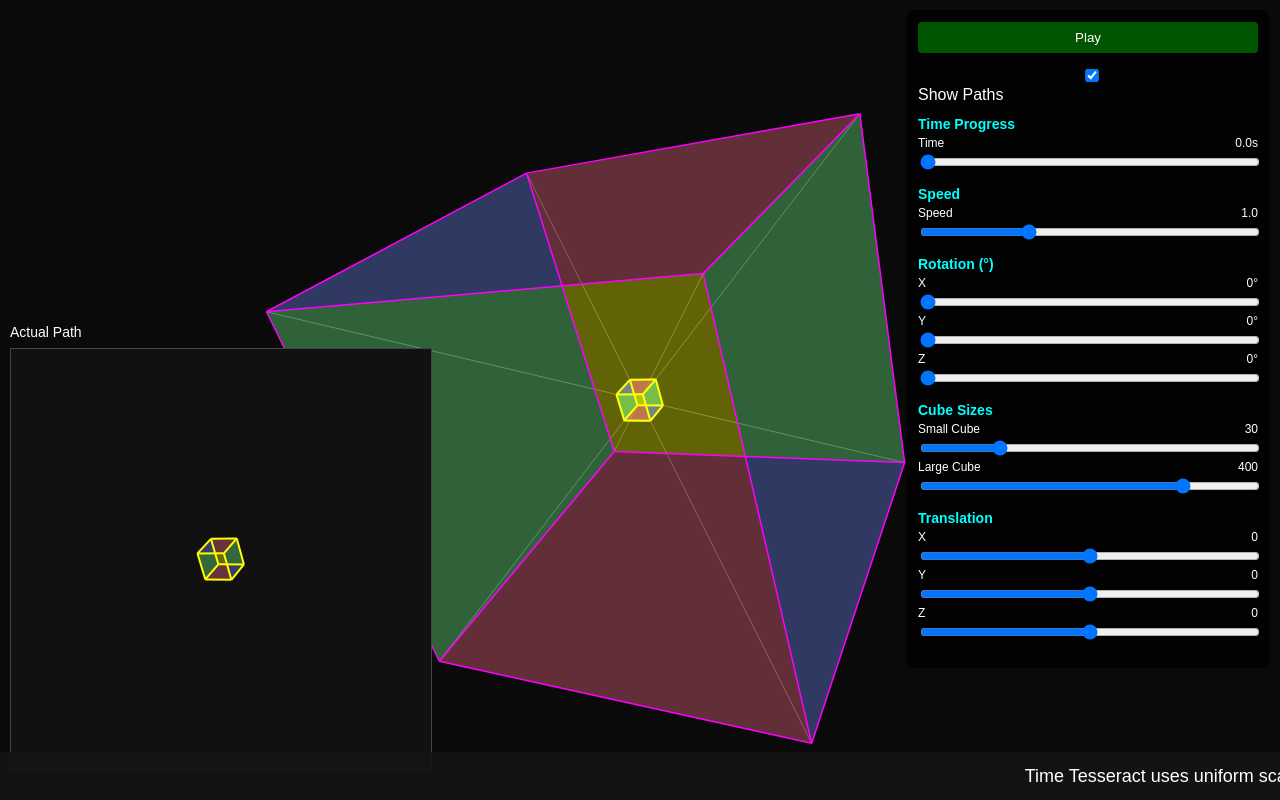
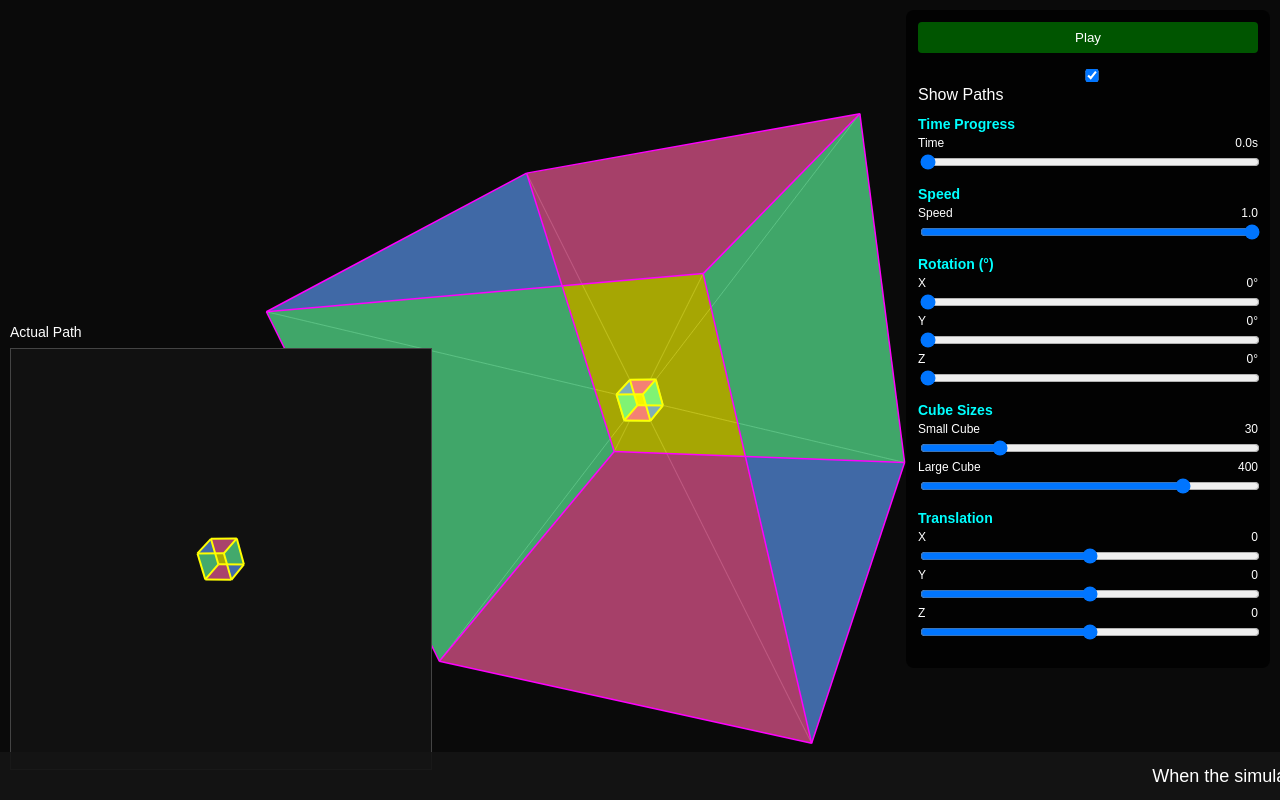
Before and after one commit to jiffykit/time, a plain HTML site: page index.html in a window 1280 px wide. Drawn offline with Linux system fonts and the light colour scheme.

Commit message:
Update index.html

```diff
--- a/index.html
+++ b/index.html
@@ -18,18 +18,14 @@
     #miniCanvas { position:fixed; bottom:30px; left:10px; background:#111; border:1px solid #444; width:420px; height:420px; }
     #ticker { position:fixed; bottom:0; width:100%; background:rgba(20,20,20,0.9); overflow:hidden; height:48px; }
     #ticker .text { display:inline-block; white-space:nowrap; padding-left:100%; animation:scroll 120s linear infinite; font-size:18px; line-height:48px; }
-    @keyframes scroll { 0% { transform: translateX(0); } 100% { transform: translateX(-100%); } }
+    @keyframes scroll { 0% { transform:translateX(0); } 100% { transform:translateX(-100%); } }
   </style>
 </head>
 <body>
-  <div class="canvas-container">
-    <canvas id="canvas"></canvas>
-  </div>
+  <div class="canvas-container"><canvas id="canvas"></canvas></div>
   <div class="controls">
     <button id="animateBtn">Play</button>
-    <div class="control-group">
-      <label><input type="checkbox" id="pathToggle" checked> Show Paths</label>
-    </div>
+    <div class="control-group"><label><input type="checkbox" id="pathToggle" checked> Show Paths</label></div>
     <div class="control-group">
       <h3>Time Progress</h3>
       <div class="slider-label"><span>Time</span><span id="timeValue">0.0s</span></div>
@@ -38,7 +34,7 @@
     <div class="control-group">
       <h3>Speed</h3>
       <div class="slider-label"><span>Speed</span><span id="speedValue">1.0</span></div>
-      <input id="speedSlider" type="range" min="0.1" max="3" step="0.1" value="1">
+      <input id="speedSlider" type="range" min="0.1" max="1" step="0.1" value="1">
     </div>
     <div class="control-group">
       <h3>Rotation (°)</h3>
@@ -68,19 +64,24 @@
   </div>
   <div id="miniLabel">Actual Path</div>
   <canvas id="miniCanvas" width="420" height="420"></canvas>
-  <div id="ticker">
-    <div class="text">Time Tesseract uses uniform scaling across X, Y, and Z to encode time: a static cube yields straight, expanding lines; rotations and translations bend those lines into graceful, non-intersecting curves and spirals, tracing true 4D worldlines. Scrub the scale slider or hit play to watch each corner’s ribbon-like “worldtube” grow; slice mode freezes the cube at any moment. A single, strictly increasing scale parameter guarantees no crossings, preserving clarity. Controls include slider, play/pause, scale limits, visibility toggles, and color/opacity for age. It’s an intuitive, compact way to explore untangled 4D histories.</div>
-  </div>
+  <div id="ticker"><div class="text">When the simulation starts, the cube sits still—only time changes via expanding equally outward. Rotate or move it, and the paths bend into curves and spirals but never tangle—showing a perfect 4D time map of each corner!</div></div>
   <script>
     window.addEventListener('DOMContentLoaded', () => {
       const canvas = document.getElementById('canvas'), ctx = canvas.getContext('2d');
       const mini = document.getElementById('miniCanvas'), mctx = mini.getContext('2d');
       const pathToggle = document.getElementById('pathToggle');
       const animBtn = document.getElementById('animateBtn');
+      let autoPlay = false;
       const dpr = window.devicePixelRatio || 1;
       const params = { time:0, speed:1, rotX:0, rotY:0, rotZ:0, pastSize:30, presentSize:400, translateX:0, translateY:0, translateZ:0 };
-      const names = ['time','speed','rotX','rotY','rotZ','pastSize','presentSize','translateX','translateY','translateZ'];
-      function resizeAll() {
+      const faces = [[0,1,2,3],[4,5,6,7],[0,1,5,4],[3,2,6,7],[1,2,6,5],[0,3,7,4]];
+      // Pure CMY faces at 40% opacity
+      const faceColors = [
+        'rgba(255,255,0,0.4)','rgba(255,255,0,0.4)',  // Yellow
+        'rgba(255,0,255,0.4)','rgba(255,0,255,0.4)',  // Magenta
+        'rgba(0,255,255,0.4)','rgba(0,255,255,0.4)'   // Cyan
+      ];
+      function resizeAll(){
         canvas.width = window.innerWidth * dpr;
         canvas.height = window.innerHeight * dpr;
         ctx.scale(dpr, dpr);
@@ -90,18 +91,11 @@
       }
       resizeAll(); window.addEventListener('resize', resizeAll);
       const camRx = 30 * Math.PI/180, camRy = 30 * Math.PI/180, camRz = 0;
-      names.forEach(n => {
+      ['time','speed','rotX','rotY','rotZ','pastSize','presentSize','translateX','translateY','translateZ'].forEach(n => {
         const s = document.getElementById(n+'Slider'), d = document.getElementById(n+'Value');
-        if (s && d) {
-          s.value = params[n];
-          s.addEventListener('input', () => {
-            params[n] = parseFloat(s.value);
-            d.textContent = n==='time'? (params[n]/10).toFixed(1)+'s' : Math.round(params[n]);
-            render();
-          });
-        }
+        s.value = params[n];
+        s.addEventListener('input', () => { params[n] = parseFloat(s.value); d.textContent = n==='time'? (params[n]/10).toFixed(1)+'s' : Math.round(params[n]); render(); });
       });
-      let autoPlay = false;
       animBtn.addEventListener('click', () => { autoPlay = !autoPlay; animBtn.textContent = autoPlay?'Pause':'Play'; });
       function rotateX(p,a){const c=Math.cos(a),s=Math.sin(a);return{x:p.x,y:p.y*c-p.z*s,z:p.y*s+p.z*c}};
       function rotateY(p,a){const c=Math.cos(a),s=Math.sin(a);return{x:p.x*c+p.z*s,y:p.y,z:-p.x*s+p.z*c}};
@@ -111,102 +105,12 @@
         {x:-h,y:-h,z:-h},{x:h,y:-h,z:-h},{x:h,y:h,z:-h},{x:-h,y:h,z:-h},
         {x:-h,y:-h,z:h},{x:h,y:-h,z:h},{x:h,y:h,z:h},{x:-h,y:h,z:h}
       ];}
-      const faces = [[0,1,2,3],[4,5,6,7],[0,1,5,4],[3,2,6,7],[1,2,6,5],[0,3,7,4]];
-      const faceColors = ['rgba(255,255,0,0.2)','rgba(255,255,0,0.2)','rgba(255,0,255,0.2)','rgba(255,0,255,0.2)','rgba(0,255,255,0.2)','rgba(0,255,255,0.2)'];
-      function drawTraces(){
-        const seg = 100;
-        ctx.save(); ctx.globalAlpha = 0.6; ctx.lineWidth = 1;
-        for(let i=0;i<8;i++){
-          ctx.beginPath();
-          for(let j=0;j<=seg;j++){
-            const u = j/seg;
-            const b = createCube(params.pastSize)[i];
-            const t = createCube(params.presentSize)[i];
-            let p = { x: b.x+(t.x-b.x)*u, y: b.y+(t.y-b.y)*u, z: b.z+(t.z-b.z)*u };
-            p = rotateX(p, params.rotX*u*Math.PI/180);
-            p = rotateY(p, params.rotY*u*Math.PI/180);
-            p = rotateZ(p, params.rotZ*u*Math.PI/180);
-            p = rotateX(p, camRx);
-            p = rotateY(p, camRy);
-            p = rotateZ(p, camRz);
-            p.x += params.translateX*u;
-            p.y += params.translateY*u;
-            p.z += params.translateZ*u;
-            const pr = project(p);
-            j? ctx.lineTo(pr.x,pr.y) : ctx.moveTo(pr.x,pr.y);
-          }
-          ctx.strokeStyle = '#888';
-          ctx.stroke();
-        }
-        ctx.restore();
-      }
-      function drawStatic(){
-        [['#00ffff',params.pastSize,false], ['#ff00ff',params.presentSize,true]].forEach(([col,sz,move])=>{
-          let cube = createCube(sz);
-          if(move){ cube = cube.map(p=>rotateX(p,params.rotX*Math.PI/180)).map(p=>rotateY(p,params.rotY*Math.PI/180)).map(p=>rotateZ(p,params.rotZ*Math.PI/180)); }
-          cube = cube.map(p=>rotateX(p,camRx)).map(p=>rotateY(p,camRy)).map(p=>rotateZ(p,camRz));
-          if(move){ cube = cube.map(p=>({x:p.x+params.translateX,y:p.y+params.translateY,z:p.z+params.translateZ})); }
-          const pr = cube.map(project);
-          ctx.save();
-          faces.forEach((face,i)=>{
-            ctx.fillStyle = faceColors[i];
-            ctx.beginPath(); face.forEach((v,j)=>{const P=pr[v];j?ctx.lineTo(P.x,P.y):ctx.moveTo(P.x,P.y)});
-            ctx.closePath(); ctx.fill();
-          });
-          ctx.strokeStyle = col; ctx.lineWidth=1.5;
-          [[0,1],[1,2],[2,3],[3,0],[4,5],[5,6],[6,7],[7,4],[0,4],[1,5],[2,6],[3,7]].forEach(e=>{
-            ctx.beginPath(); ctx.moveTo(pr[e[0]].x,pr[e[0]].y); ctx.lineTo(pr[e[1]].x,pr[e[1]].y); ctx.stroke();
-          });
-          ctx.restore();
-        });
-      }
-      function drawGhost(){
-        const t = params.time/100;
-        let cube = createCube(params.pastSize + (params.presentSize-params.pastSize)*t);
-        cube = cube.map(p=>rotateX(p,params.rotX*t*Math.PI/180)).map(p=>rotateY(p,params.rotY*t*Math.PI/180)).map(p=>rotateZ(p,params.rotZ*t*Math.PI/180));
-        cube = cube.map(p=>rotateX(p,camRx)).map(p=>rotateY(p,camRy)).map(p=>rotateZ(p,camRz));
-        cube = cube.map(p=>({x:p.x+params.translateX*t,y:p.y+params.translateY*t,z:p.z+params.translateZ*t}));
-        const pr = cube.map(project);
-        ctx.save();
-        faces.forEach((face,i)=>{
-          ctx.fillStyle = faceColors[i];
-          ctx.beginPath(); face.forEach((v,j)=>{const P=pr[v];j?ctx.lineTo(P.x,P.y):ctx.moveTo(P.x,P.y)});
-          ctx.closePath(); ctx.fill();
-        });
-        ctx.strokeStyle='#ffff00'; ctx.lineWidth=2;
-        [[0,1],[1,2],[2,3],[3,0],[4,5],[5,6],[6,7],[7,4],[0,4],[1,5],[2,6],[3,7]].forEach(e=>{
-          ctx.beginPath(); ctx.moveTo(pr[e[0]].x,pr[e[0]].y); ctx.lineTo(pr[e[1]].x,pr[e[1]].y); ctx.stroke();
-        });
-        ctx.restore();
-      }
-      function drawMini(){
-        const t = params.time/100;
-        // background
-        mctx.fillStyle = '#111'; mctx.fillRect(0,0,420,420);
-        let cube = createCube(params.pastSize);
-        cube = cube.map(p=>rotateX(p,params.rotX*t*Math.PI/180)).map(p=>rotateY(p,params.rotY*t*Math.PI/180)).map(p=>rotateZ(p,params.rotZ*t*Math.PI/180));
-        cube = cube.map(p=>rotateX(p,camRx)).map(p=>rotateY(p,camRy)).map(p=>rotateZ(p,camRz));
-        cube = cube.map(p=>({x:p.x+params.translateX*t,y:p.y+params.translateY*t,z:p.z+params.translateZ*t}));
-        const mid=210, dist=800;
-        const pr = cube.map(v=>{const s=dist/(dist+v.z);return{x:mid+v.x*s,y:mid+v.y*s}});
-        mctx.save();
-        faces.forEach((face,i)=>{
-          mctx.fillStyle = faceColors[i];
-          mctx.beginPath(); face.forEach((v,j)=>{const P=pr[v];j?mctx.lineTo(P.x,P.y):mctx.moveTo(P.x,P.y)});
-          mctx.closePath(); mctx.fill();
-        });
-        mctx.strokeStyle='#ffff00'; mctx.lineWidth=2;
-        [[0,1],[1,2],[2,3],[3,0],[4,5],[5,6],[6,7],[7,4],[0,4],[1,5],[2,6],[3,7]].forEach(e=>{
-          mctx.beginPath(); mctx.moveTo(pr[e[0]].x,pr[e[0]].y); mctx.lineTo(pr[e[1]].x,pr[e[1]].y); mctx.stroke();
-        });
-        mctx.restore();
-      }
-      function render(){
-        ctx.clearRect(0,0,canvas.width/dpr,canvas.height/dpr);
-        if(pathToggle.checked) drawTraces();
-        drawStatic(); drawGhost(); drawMini();
-      }
-      (function anim(){if(autoPlay){params.time=(params.time+params.speed)%100;document.getElementById('timeSlider').value=params.time;render();}requestAnimationFrame(anim);})();
+      function drawTraces(){const seg=100;ctx.save();ctx.globalAlpha=0.6;ctx.lineWidth=1;for(let i=0;i<8;i++){ctx.beginPath();for(let j=0;j<=seg;j++){const u=j/seg;const b=createCube(params.pastSize)[i];const t=createCube(params.presentSize)[i];let p={x:b.x+(t.x-b.x)*u,y:b.y+(t.y-b.y)*u,z:b.z+(t.z-b.z)*u};p=rotateX(p,params.rotX*u*Math.PI/180);p=rotateY(p,params.rotY*u*Math.PI/180);p=rotateZ(p,params.rotZ*u*Math.PI/180);p=rotateX(p,camRx);p=rotateY(p,camRy);p=rotateZ(p,camRz);p.x+=params.translateX*u;p.y+=params.translateY*u;p.z+=params.translateZ*u;const pr=project(p);j?ctx.lineTo(pr.x,pr.y):ctx.moveTo(pr.x,pr.y);}ctx.strokeStyle='#888';ctx.stroke();}ctx.restore();}
+      function drawStatic(){[['#00ffff',params.pastSize,false],['#ff00ff',params.presentSize,true]].forEach(([col,sz,move])=>{let cube=createCube(sz);if(move){cube=cube.map(p=>rotateX(p,params.rotX*Math.PI/180)).map(p=>rotateY(p,params.rotY*Math.PI/180)).map(p=>rotateZ(p,params.rotZ*Math.PI/180));}cube=cube.map(p=>rotateX(p,camRx)).map(p=>rotateY(p,camRy)).map(p=>rotateZ(p,camRz));if(move){cube=cube.map(p=>({x:p.x+params.translateX,y:p.y+params.translateY,z:p.z+params.translateZ}));}const pr=cube.map(project);ctx.save();faces.forEach((face,i)=>{ctx.fillStyle=faceColors[i];ctx.beginPath();face.forEach((v,j)=>{const P=pr[v];j?ctx.lineTo(P.x,P.y):ctx.moveTo(P.x,P.y)});ctx.closePath();ctx.fill();});ctx.strokeStyle=col;ctx.lineWidth=1.5;[[0,1],[1,2],[2,3],[3,0],[4,5],[5,6],[6,7],[7,4],[0,4],[1,5],[2,6],[3,7]].forEach(e=>{ctx.beginPath();ctx.moveTo(pr[e[0]].x,pr[e[0]].y);ctx.lineTo(pr[e[1]].x,pr[e[1]].y);ctx.stroke();});ctx.restore();});}
+      function drawGhost(){const t=params.time/100;let cube=createCube(params.pastSize+(params.presentSize-params.pastSize)*t);cube=cube.map(p=>rotateX(p,params.rotX*t*Math.PI/180)).map(p=>rotateY(p,params.rotY*t*Math.PI/180)).map(p=>rotateZ(p,params.rotZ*t*Math.PI/180));cube=cube.map(p=>rotateX(p,camRx)).map(p=>rotateY(p,camRy)).map(p=>rotateZ(p,camRz));cube=cube.map(p=>({x:p.x+params.translateX*t,y:p.y+params.translateY*t,z:p.z+params.translateZ*t}));const pr=cube.map(project);ctx.save();faces.forEach((face,i)=>{ctx.fillStyle=faceColors[i];ctx.beginPath();face.forEach((v,j)=>{const P=pr[v];j?ctx.lineTo(P.x,P.y):ctx.moveTo(P.x,P.y)});ctx.closePath();ctx.fill();});ctx.strokeStyle='#ffff00';ctx.lineWidth=2;[[0,1],[1,2],[2,3],[3,0],[4,5],[5,6],[6,7],[7,4],[0,4],[1,5],[2,6],[3,7]].forEach(e=>{ctx.beginPath();ctx.moveTo(pr[e[0]].x,pr[e[0]].y);ctx.lineTo(pr[e[1]].x,pr[e[1]].y);ctx.stroke();});ctx.restore();}
+      function drawMini(){const t=params.time/100;const dist=800, mid=210;mctx.fillStyle='#111';mctx.fillRect(0,0,420,420);let cube=createCube(params.pastSize).map(p=>rotateX(p,params.rotX*t*Math.PI/180)).map(p=>rotateY(p,params.rotY*t*Math.PI/180)).map(p=>rotateZ(p,params.rotZ*t*Math.PI/180)).map(p=>rotateX(p,camRx)).map(p=>rotateY(p,camRy)).map(p=>rotateZ(p,camRz)).map(p=>({x:p.x+params.translateX*t,y:p.y+params.translateY*t,z:p.z+params.translateZ*t}));const pr=cube.map(v=>{const s=dist/(dist+v.z);return{x:mid+v.x*s,y:mid+v.y*s}});mctx.save();faces.forEach((face,i)=>{mctx.fillStyle=faceColors[i];mctx.beginPath();face.forEach((v,j)=>{const P=pr[v];j?mctx.lineTo(P.x,P.y):mctx.moveTo(P.x,P.y)});mctx.closePath();mctx.fill();});mctx.strokeStyle='#ffff00';mctx.lineWidth=2;[[0,1],[1,2],[2,3],[3,0],[4,5],[5,6],[6,7],[7,4],[0,4],[1,5],[2,6],[3,7]].forEach(e=>{mctx.beginPath();mctx.moveTo(pr[e[0]].x,pr[e[0]].y);mctx.lineTo(pr[e[1]].x,pr[e[1]].y);mctx.stroke();});mctx.restore();}
+      function render(){ctx.clearRect(0,0,canvas.width/dpr,canvas.height/dpr);if(pathToggle.checked) drawTraces();drawStatic();drawGhost();drawMini();}
+      (function anim(){if(autoPlay){params.time=(params.time+params.speed)%100;document.getElementById('timeSlider').value=params.time;document.getElementById('timeValue').textContent=(params.time/10).toFixed(1)+'s';render();}requestAnimationFrame(anim);})();
       document.addEventListener('keydown',e=>{if(e.code==='Space')animBtn.click();});
       render();
     });
```
